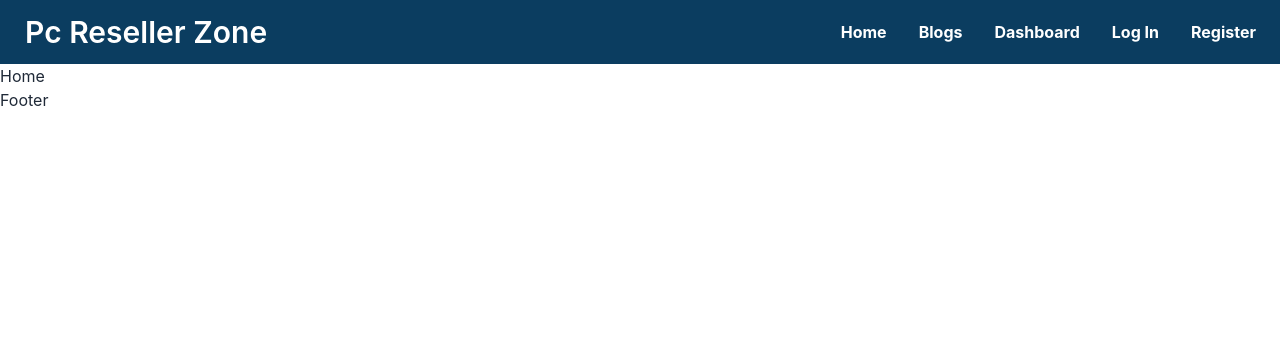
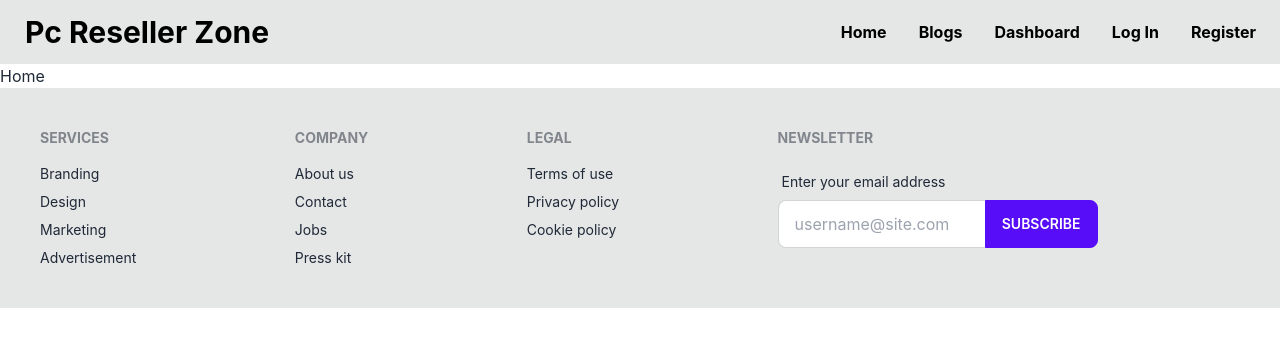
Before and after one commit to merazul-amin/pc-parts-reseller-client, a React (Create React App) app: page / in a window 1280 px wide. Shown: the top 346 px of the page. Built offline with nearby package versions, Linux system fonts and the light colour scheme; no server answers.

Commit message:
footer added

```diff
--- a/src/components/SharedPages/Footer/Footer.js
+++ b/src/components/SharedPages/Footer/Footer.js
@@ -3,9 +3,40 @@
 
 const Footer = () => {
     return (
-        <div>
-            <h1>Footer</h1>
-        </div>
+        <footer className="footer p-10 bg-base-300 text-base-content">
+            <div>
+                <span className="footer-title">Services</span>
+                <a className="link link-hover">Branding</a>
+                <a className="link link-hover">Design</a>
+                <a className="link link-hover">Marketing</a>
+                <a className="link link-hover">Advertisement</a>
+            </div>
+            <div>
+                <span className="footer-title">Company</span>
+                <a className="link link-hover">About us</a>
+                <a className="link link-hover">Contact</a>
+                <a className="link link-hover">Jobs</a>
+                <a className="link link-hover">Press kit</a>
+            </div>
+            <div>
+                <span className="footer-title">Legal</span>
+                <a className="link link-hover">Terms of use</a>
+                <a className="link link-hover">Privacy policy</a>
+                <a className="link link-hover">Cookie policy</a>
+            </div>
+            <div>
+                <span className="footer-title">Newsletter</span>
+                <div className="form-control w-80">
+                    <label className="label">
+                        <span className="label-text">Enter your email address</span>
+                    </label>
+                    <div className="relative">
+                        <input type="text" placeholder="username@site.com" className="input input-bordered w-full pr-16" />
+                        <button className="btn btn-primary absolute top-0 right-0 rounded-l-none">Subscribe</button>
+                    </div>
+                </div>
+            </div>
+        </footer>
     );
 };
 
--- a/src/components/SharedPages/NavigationBar/NavigationBar.js
+++ b/src/components/SharedPages/NavigationBar/NavigationBar.js
@@ -16,20 +16,20 @@
             });
     }
     const navItems = <>
-        <li className='text-white font-bold hover:text-black'><Link to='/'>Home</Link></li>
-        <li className='text-white font-bold hover:text-black'><Link to='/blogs'>Blogs</Link></li>
-        <li className='text-white font-bold hover:text-black'><Link to='/dashboard'>Dashboard</Link></li>
+        <li className='text-black hover:text-red-600 font-bold'><Link to='/'>Home</Link></li>
+        <li className='text-black hover:text-red-600 font-bold'><Link to='/blogs'>Blogs</Link></li>
+        <li className='text-black hover:text-red-600 font-bold'><Link to='/dashboard'>Dashboard</Link></li>
         {
             user?.email ?
                 <>
                     <li><button onClick={handleLogOut} className='btn btn-error'>Log Out</button></li>
-                    <li className='text-white'>{user?.email}</li>
+                    <li className='text-black'>{user?.email}</li>
 
                 </>
                 :
                 <>
-                    <li className='text-white font-bold hover:text-black'><Link to='/login'>Log In</Link></li>
-                    <li className='text-white font-bold hover:text-black'><Link to='/register'>Register</Link></li>
+                    <li className='text-black hover:text-red-600 font-bold'><Link to='/login'>Log In</Link></li>
+                    <li className='text-black hover:text-red-600 font-bold'><Link to='/register'>Register</Link></li>
                 </>
 
 
@@ -38,10 +38,10 @@
     </>
     return (
         <div>
-            <div className="navbar" style={{ backgroundColor: '#0B3D60' }}>
+            <div className="navbar bg-base-300" >
                 <div className="navbar-start flex justify-between lg:block w-[100%]">
 
-                    <div className="dropdown text-white">
+                    <div className="dropdown text-black">
                         <label tabIndex={0} className="btn btn-ghost lg:hidden">
                             <svg xmlns="http://www.w3.org/2000/svg" className="h-5 w-5" fill="none" viewBox="0 0 24 24" stroke="currentColor"><path strokeLinecap="round" strokeLinejoin="round" strokeWidth="2" d="M4 6h16M4 12h8m-8 6h16" /></svg>
                         </label>
@@ -49,7 +49,7 @@
                             {navItems}
                         </ul>
                     </div>
-                    <Link to='/' className="btn btn-ghost normal-case text-3xl text-white">
+                    <Link to='/' className="btn btn-ghost normal-case text-3xl text-black font-bold">
                         Pc Reseller Zone
                     </Link>
                 </div>
```
Also changed, not shown: 1 other file (tests, documents, lock files or other folders).
